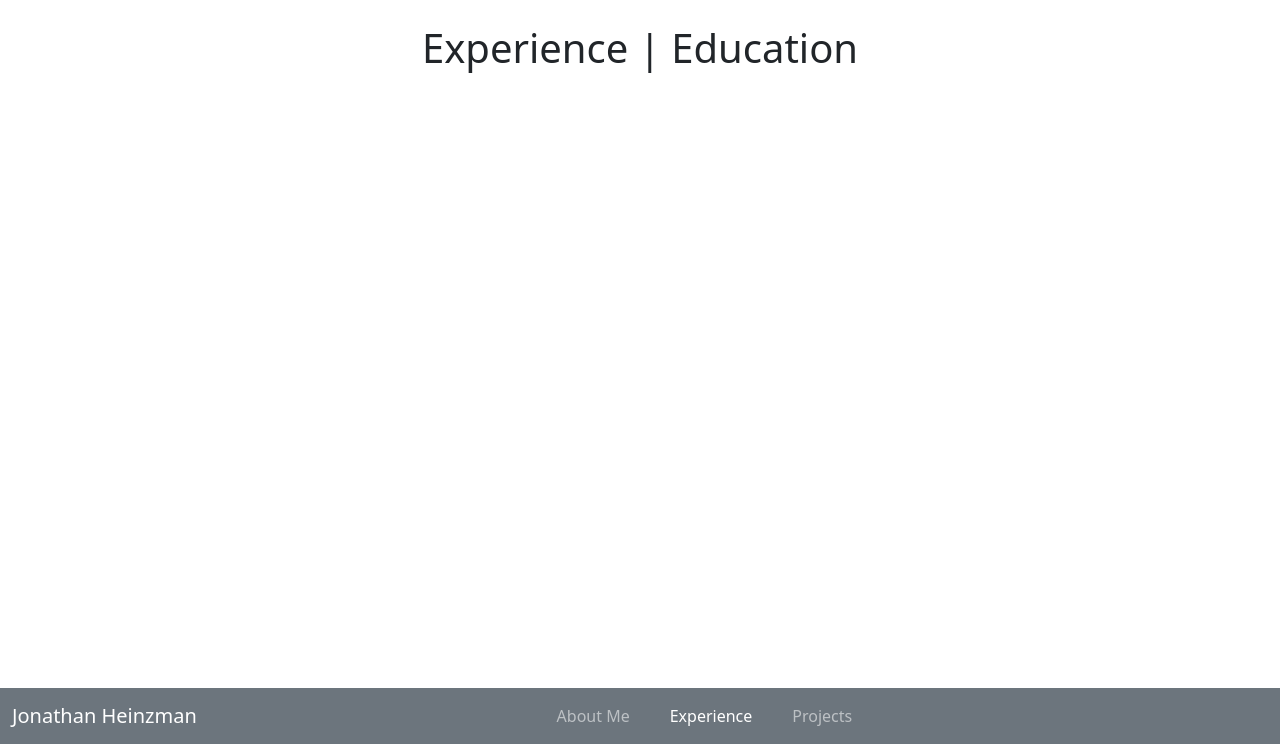
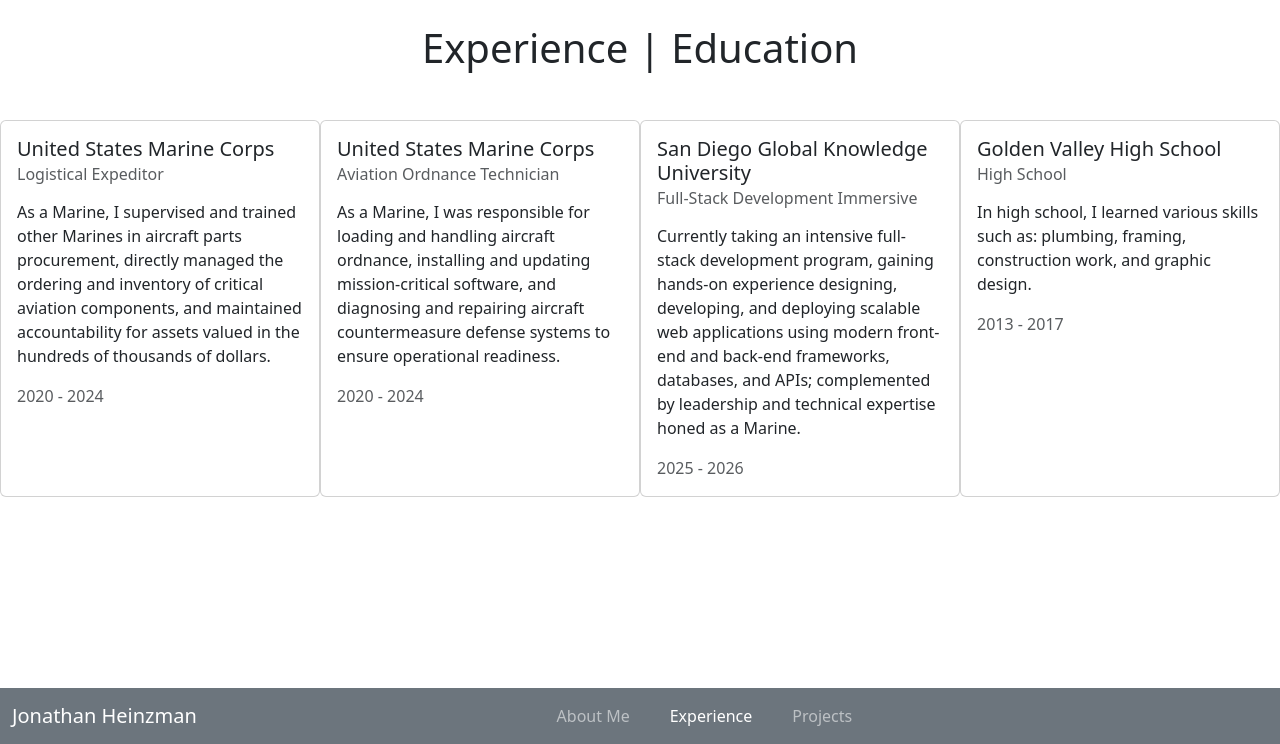
Before and after one commit to JonathanHeinzman/FSDI-117-Portfolio, a Django app: page /experience/ in a window 1280 px wide. Shown: the part 56-800 px from the top of the page. Run offline with Django 5.2, Linux system fonts and the light colour scheme.

Commit message:
as1_as3_finalReport

```diff
--- a/pages/urls.py
+++ b/pages/urls.py
@@ -4,6 +4,6 @@ from pages import views  # Import the views from the pages app
 urlpatterns = [
     path('', views.about_me_view, name='about_me'),
     path('experience/', views.experience_view, name='experience'),
-    path('projects/', views.projects_view, name='projects'),
+
     path('contact/', views.contact_me_view, name='contact_me'),
 ]
--- a/pages/views.py
+++ b/pages/views.py
@@ -1,14 +1,49 @@
 from django.shortcuts import render
+from .forms import ContactForm
+from django.core.mail import send_mail
 
 # Create your views here.
+
 def about_me_view(request):
     return render(request, 'pages/about_me.html')
 
 def experience_view(request):
     return render(request, 'pages/experience.html')
 
-def projects_view(request):
-    return render(request, 'projects/projects.html')
+def contact_me_view(request):
+    if request.method == 'POST':
+        # Means the form has been submitted and is not empty
+        form = ContactForm(request.POST)
+        # Collect the data from the form and validate it
+        if form.is_valid():
+            name = form.cleaned_data['name']
+            email = form.cleaned_data['email']
+            message = form.cleaned_data['message']
 
-def contact_me_view(request):
-    return render(request, 'pages/contact_me.html')
+            # Build the full email message
+            message_body = (
+                f' You have a new email from your portfolio contact form.\n\n'
+                f'Name: {name}\n'
+                f'Email: {email}\n'
+                f'Message: {message}'
+            )
+            try:
+                send_mail(
+                    "Email from portfolio contact form", # Subject
+                    message_body, # Message body -> the user typed in the form
+                    email, # From email -> the email address the user typed in the form
+                    ['mrketchupman11@gmail.com'] # To: where you want to receive the email
+                )
+                # After sending the email
+                form = ContactForm() # reset the form
+                return render(request, 'pages/contact_me.html', {'form': form})
+            except Exception as e:
+                print(f'Error, sending email: {e}')
+                return render(request, 'pages/contact_me.html', {'form': form})
+        else:
+            # if the from is not valid, render the form with error messages
+            return render(request, 'pages/contact_me.html', {'form': form})
+
+    else:
+        form = ContactForm()
+        return render(request, 'pages/contact_me.html', {'form': form})
--- a/templates/base.html
+++ b/templates/base.html
@@ -28,10 +28,10 @@
                             <a class="nav-link {% if 'experience' in request.path %}active{% endif %}"  {% if 'experience' in request.path %}aria-current="page"{% endif %} href="{% url 'experience' %}">Experience</a>
                         </li>
                         <li class="nav-item mx-3">
-                            <a class="nav-link {% if 'projects' in request.path %}active{% endif %}"  {% if 'projects' in request.path %}aria-current="page"{% endif %} href="{% url 'projects' %}">Projects</a>
+                            <a class="nav-link {% if 'projects' in request.path %}active{% endif %}"  {% if 'projects' in request.path %}aria-current="page"{% endif %} href="{% url 'projects_list' %}">Projects</a>
                         </li>
                         <li class="nav-item mx-3">
-                            <a class="nav-link {% if 'about_me' in request.path %}active{% endif %}"  {% if 'about_me' in request.path %}aria-current="page"{% endif %} href="{% url 'contact_me'%}">Contact Me</a>
+                            <a class="nav-link {% if 'about_me' in request.path %}active{% endif %}"  {% if 'contact_me' in request.path %}aria-current="page"{% endif %} href="{% url 'contact_me'%}">Contact Me</a>
                         </li>
                     </ul>
                 </div>
@@ -46,7 +46,7 @@
         {% endblock %}
     </main>
 
-    <footer>
+    <footer class="mt-5">
         <nav class="navbar fixed-bottom navbar-expand-sm bg-secondary navbar-dark">
             <div class="container-fluid">
                 <a class="navbar-brand" href="#">Jonathan Heinzman</a>
@@ -63,7 +63,7 @@
                             <a class="nav-link {% if 'experience' in request.path %}active{% endif %}"  {% if 'experience' in request.path %}aria-current="page"{% endif %} href="{% url 'experience' %}">Experience</a>
                         </li>
                         <li class="nav-item me-4">
-                            <a class="nav-link {% if 'projects' in request.path %}active{% endif %}"  {% if 'projects' in request.path %}aria-current="page"{% endif %} href="{% url 'projects' %}">Projects</a>
+                            <a class="nav-link {% if 'projects' in request.path %}active{% endif %}"  {% if 'projects' in request.path %}aria-current="page"{% endif %} href="{% url 'projects_list' %}">Projects</a>
                         </li>
                     </ul>
                 </div>
--- a/templates/pages/experience.html
+++ b/templates/pages/experience.html
@@ -12,7 +12,41 @@
     <h1 class="text-center mt-4">
         Experience | Education
     </h1>
-
+    <div class="d-flex  flex-row justify-content-evenly mt-5">
+        <div class="card" style="width: 24rem;">
+            <div class="card-body">
+                <h5 class="card-title">United States Marine Corps</h5>
+                <h6 class="card-subtitle mb-3 text-muted">Logistical Expeditor</h6>
+                <p class="card-text">As a Marine, I supervised and trained other Marines in aircraft parts procurement, directly managed the ordering and inventory of critical aviation components, and maintained accountability for assets valued in the hundreds of thousands of dollars.</p>
+                <p class="card-text text-muted ">2020 - 2024</p>
+            </div>
+        </div>
+        <div class="card" style="width: 24rem;">
+            <div class="card-body">
+                <h5 class="card-title">United States Marine Corps</h5>
+                <h6 class="card-subtitle mb-3 text-muted">Aviation Ordnance Technician</h6>
+                <p class="card-text">As a Marine, I was responsible for loading and handling aircraft ordnance, installing and updating mission-critical software, and diagnosing and repairing aircraft countermeasure defense systems to ensure operational readiness.</p>
+                <p class="card-text text-muted ">2020 - 2024</p>
+            </div>
+        </div>
+        <div class="card" style="width: 24rem;">
+            <div class="card-body">
+                <h5 class="card-title fs-6-text">San Diego Global Knowledge University</h5>
+                <h6 class="card-subtitle mb-3 text-muted">Full-Stack Development Immersive</h6>
+                <p class="card-text">Currently taking an intensive full-stack development program, gaining hands-on experience designing, developing, and deploying scalable web applications using modern front-end and back-end frameworks, databases, and APIs; complemented by leadership and technical expertise honed as a Marine.</p>
+                <p class="card-text text-muted ">2025 - 2026</p>
+            </div>
+        </div>
+        <div class="card" style="width: 24rem;">
+            <div class="card-body">
+                <h5 class="card-title">Golden Valley High School</h5>
+                <h6 class="card-subtitle mb-3 text-muted">High School</h6>
+                <p class="card-text">In high school, I learned various skills such as: plumbing, framing, construction work, and graphic design.</p>
+                <p class="card-text text-muted">2013 - 2017</p>
+            </div>
+        </div>
+    </div>
 </div>
 
+
 {% endblock content %}
```
Also changed, not shown: config/settings.py (+17 -0 lines), pages/forms.py (added, +8 -0 lines), templates/pages/contact_me.html (+26 -7 lines), templates/projects/projects.html (+31 -19 lines), db.sqlite3, media/projects/react_music_store_ps.png (added), 1 other file.
